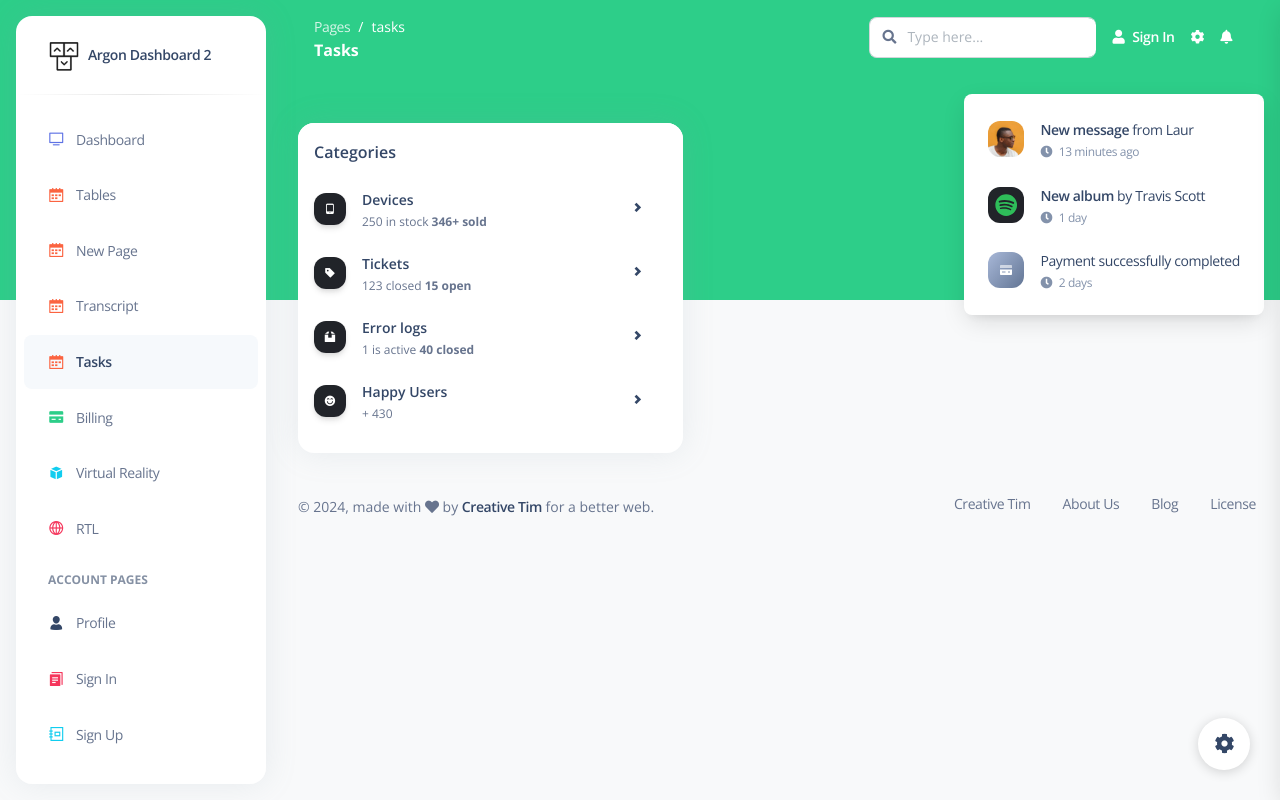
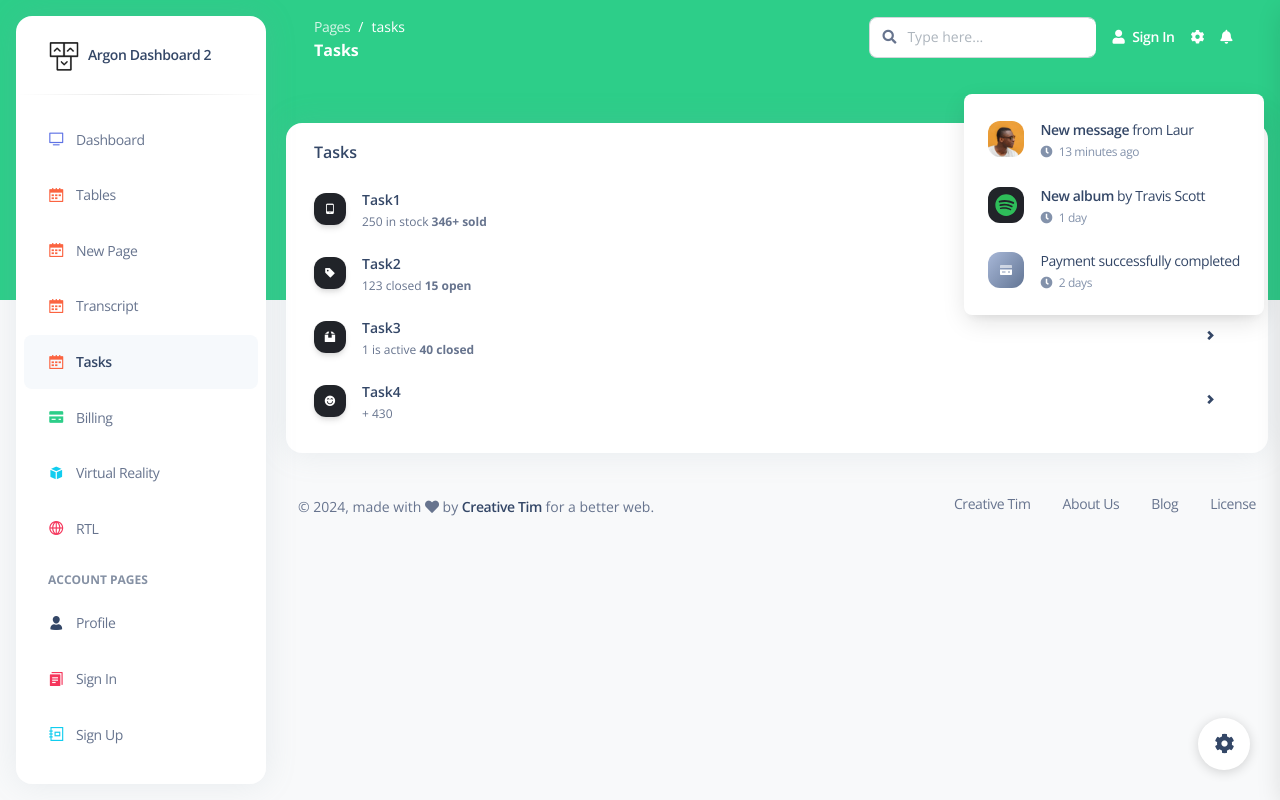
Before and after one commit to KKKZOZ/smart-meeting-transcript-system, a Vue app in the folder frontend/: page /tasks in a window 1280 px wide. Built offline with nearby package versions, Linux system fonts and the light colour scheme.

Commit message:
feat: add tasks page

```diff
--- a/frontend/src/views/Tasks.vue
+++ b/frontend/src/views/Tasks.vue
@@ -7,15 +7,15 @@ import CategoriesList from "./components/CategoriesList.vue";
     <div class="row">
       <div class="col-lg-12">
         <div class="row mt-4">
-          <div class="col-lg-5">
             <categories-list
+              title="Tasks"
               :categories="[
                 {
                   icon: {
                     component: 'ni ni-mobile-button',
                     background: 'dark',
                   },
-                  label: 'Devices',
+                  label: 'Task1',
                   description: '250 in stock <strong>346+ sold</strong>',
                 },
                 {
@@ -23,22 +23,21 @@ import CategoriesList from "./components/CategoriesList.vue";
                     component: 'ni ni-tag',
                     background: 'dark',
                   },
-                  label: 'Tickets',
+                  label: 'Task2',
                   description: '123 closed <strong>15 open</strong>',
                 },
                 {
                   icon: { component: 'ni ni-box-2', background: 'dark' },
-                  label: 'Error logs',
+                  label: 'Task3',
                   description: '1 is active <strong>40 closed</strong>',
                 },
                 {
                   icon: { component: 'ni ni-satisfied', background: 'dark' },
-                  label: 'Happy Users',
+                  label: 'Task4',
                   description: '+ 430',
                 },
               ]"
             />
-          </div>
         </div>
       </div>
     </div>
```
